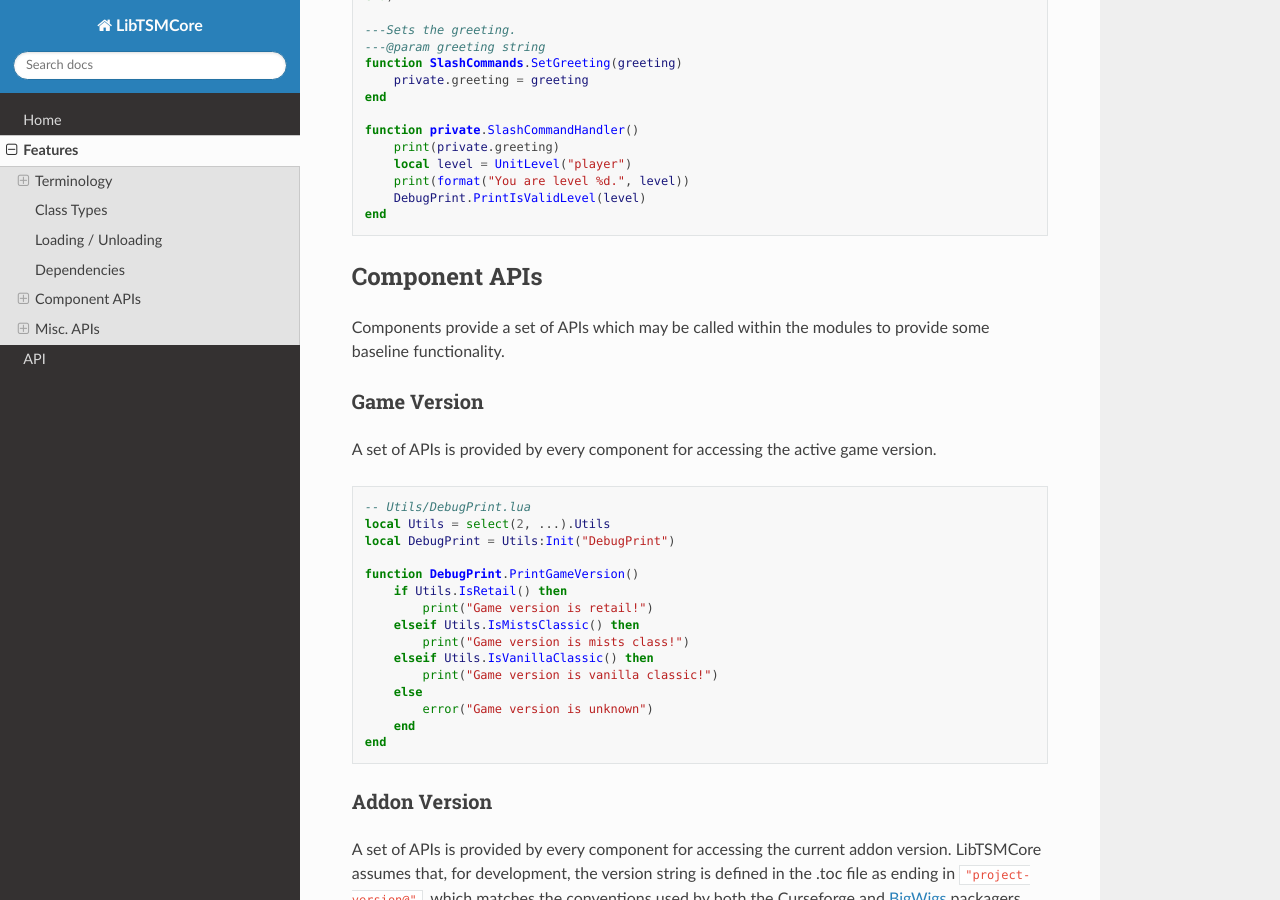
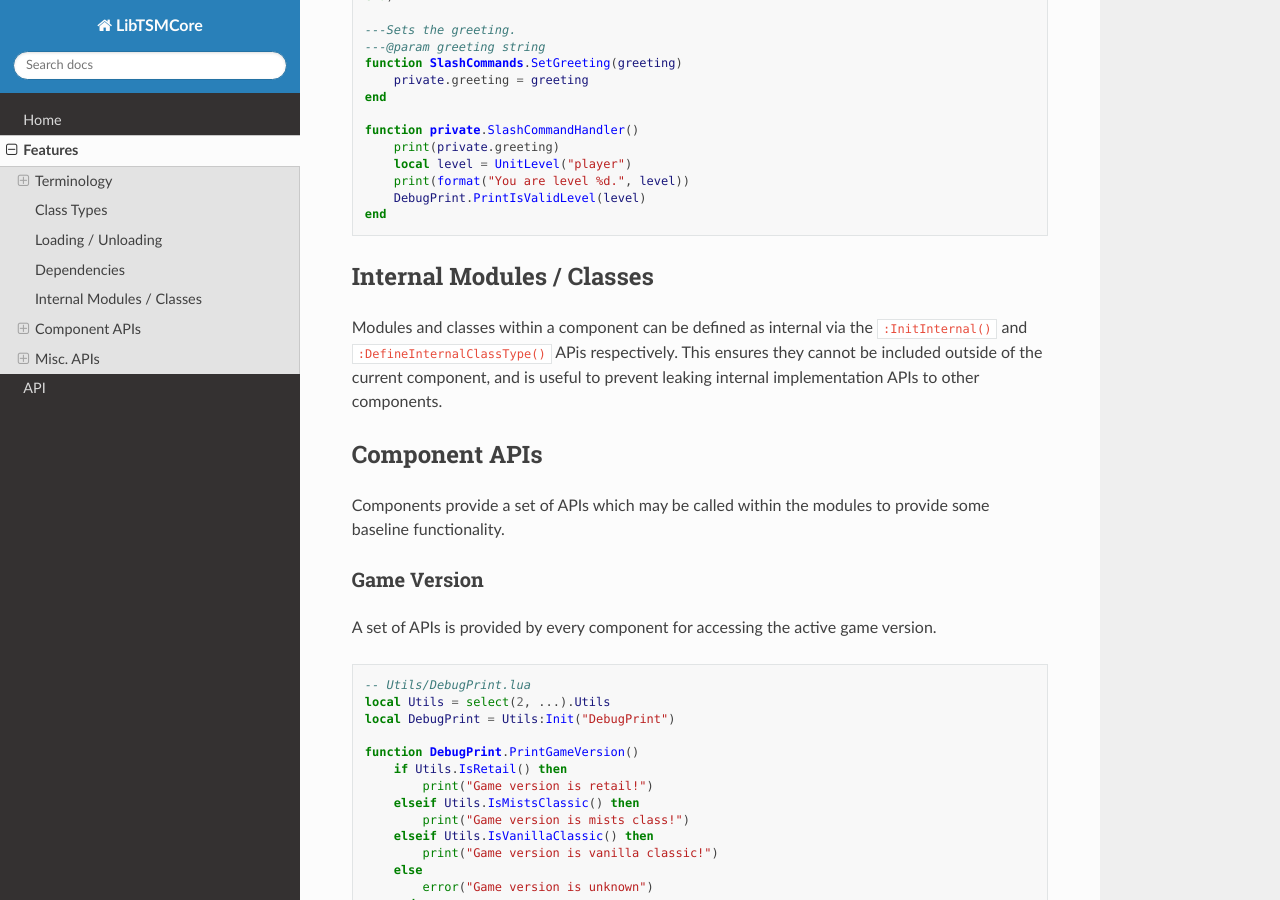
Before and after one commit to TradeSkillMaster/LibTSMCore, a Sphinx documentation site: the page built from Docs/features.md, in a window 1280 px wide and 900 px high, scrolled down 2079 px. Built offline with Sphinx 7.4.7 and the Read the Docs theme 3.1.0, drawn with Linux system fonts in a browser that asks for light colours.

Commit message:
Support for defining internal modules / classes (#11)

````diff
--- a/Docs/features.md
+++ b/Docs/features.md
@@ -115,6 +115,13 @@ function private.SlashCommandHandler()
 end
 ```
 
+## Internal Modules / Classes
+
+Modules and classes within a component can be defined as internal via the `:InitInternal()` and
+`:DefineInternalClassType()` APis respectively. This ensures they cannot be included outside of the
+current component, and is useful to prevent leaking internal implementation APIs to other
+components.
+
 ## Component APIs
 
 Components provide a set of APIs which may be called within the modules to provide some baseline
````
Also changed, not shown: 5 other files.
